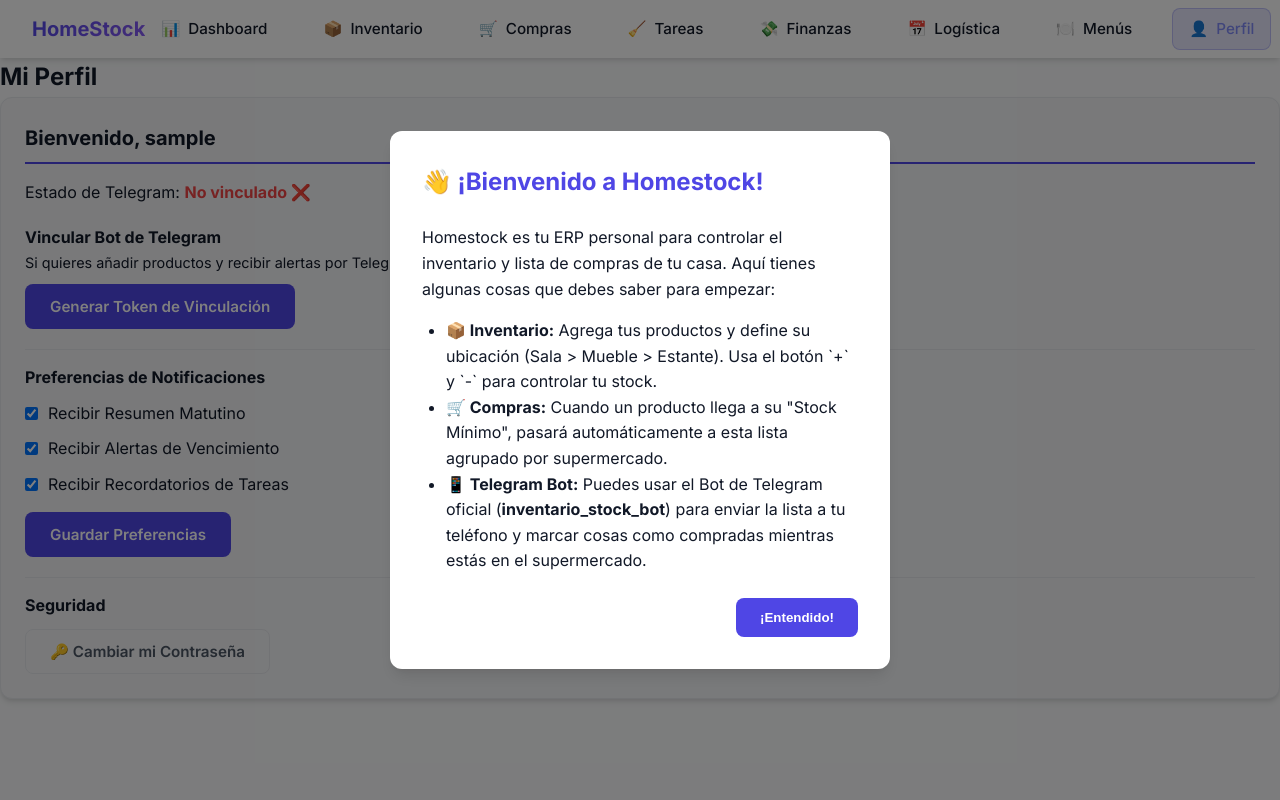
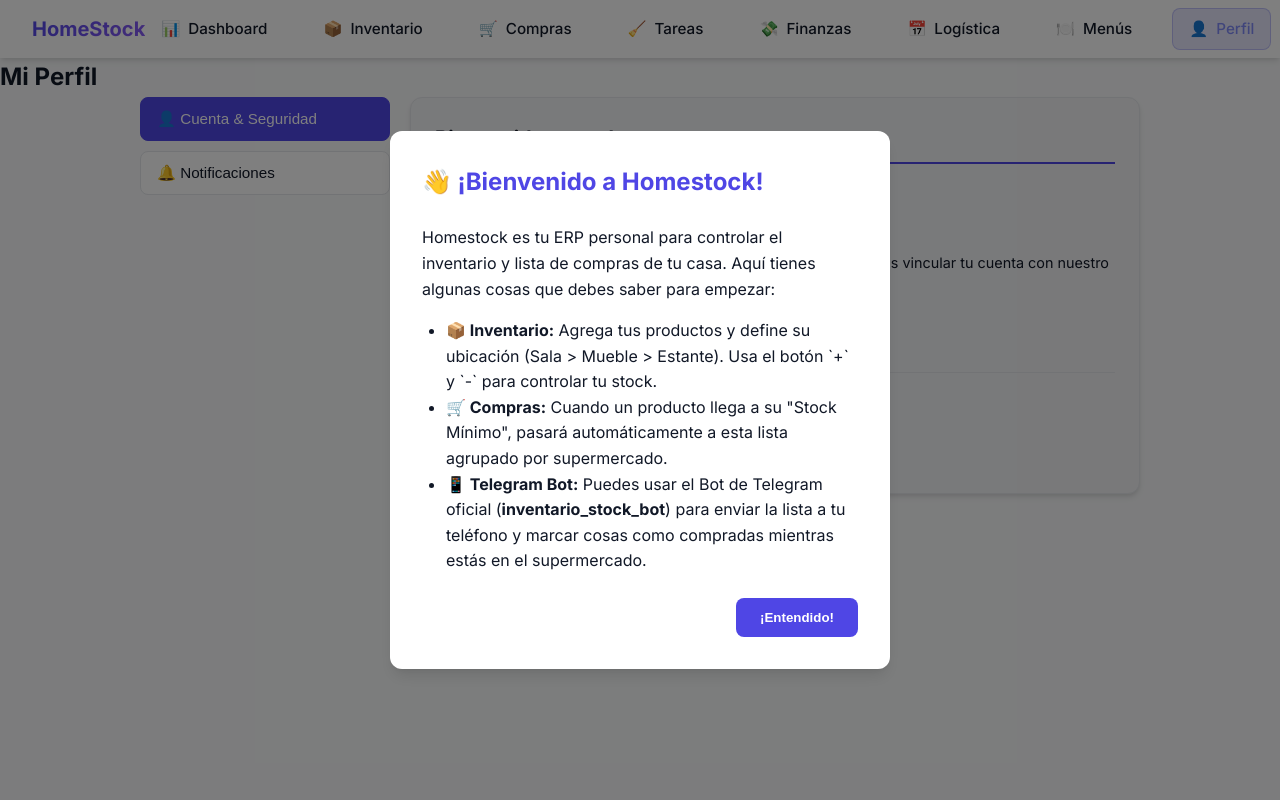
Before and after one commit to TomGarb/Inventario_Casa, a Flask app: page /perfil in a window 1280 px wide; the page is wider, and only the part inside the window is pictured. Run offline with Flask 3, Linux system fonts and the light colour scheme; the visitor is signed in with stand-in values (Sample User, id 1); some libraries are stand-ins or nearby versions.

Commit message:
Añadir diseño de perfil con pestañas y preferencias de notificaciones en la interfaz de usuario.

```diff
--- a/static/css/style.css
+++ b/static/css/style.css
@@ -504,3 +504,139 @@ select option {
     font-size: 1rem;
     border-radius: 4px;
 }
+
+/* =========================
+   PERFIL & TABS
+   ========================= */
+.perfil-container {
+    display: flex;
+    flex-direction: column;
+    gap: 20px;
+    max-width: 1000px;
+    margin: 0 auto;
+}
+
+@media (min-width: 768px) {
+    .perfil-container {
+        flex-direction: row;
+        align-items: flex-start;
+    }
+    .perfil-sidebar {
+        width: 250px;
+        flex-shrink: 0;
+        display: flex;
+        flex-direction: column;
+        gap: 10px;
+    }
+    .perfil-content {
+        flex-grow: 1;
+        min-width: 0;
+    }
+}
+
+.perfil-sidebar {
+    display: flex;
+    overflow-x: auto;
+    gap: 10px;
+    padding-bottom: 5px; /* for scrollbar on mobile */
+}
+
+.perfil-tab-btn {
+    padding: 12px 16px;
+    background: var(--card-bg);
+    border: 1px solid var(--border-color);
+    border-radius: var(--radius-md);
+    cursor: pointer;
+    font-size: 0.95rem;
+    font-weight: 500;
+    color: var(--text-primary);
+    text-align: left;
+    white-space: nowrap;
+    transition: all 0.2s ease;
+}
+
+.perfil-tab-btn:hover {
+    background: var(--col-bg);
+}
+
+.perfil-tab-btn.active {
+    background: var(--primary-color);
+    color: #ffffff;
+    border-color: var(--primary-color);
+}
+
+.tab-panel {
+    display: none;
+    animation: fadeIn 0.3s ease;
+}
+
+.tab-panel.active {
+    display: block;
+}
+
+@keyframes fadeIn {
+    from { opacity: 0; transform: translateY(5px); }
+    to { opacity: 1; transform: translateY(0); }
+}
+
+/* =========================
+   TOGGLE SWITCH (iOS Style)
+   ========================= */
+.toggle-container {
+    display: flex;
+    justify-content: space-between;
+    align-items: center;
+    padding: 10px 0;
+    cursor: pointer;
+}
+
+.toggle-label {
+    font-size: 0.95rem;
+    color: var(--text-primary);
+}
+
+.toggle-wrapper {
+    position: relative;
+    width: 50px;
+    height: 28px;
+}
+
+.toggle-input {
+    opacity: 0;
+    width: 0;
+    height: 0;
+    position: absolute;
+}
+
+.toggle-switch {
+    position: absolute;
+    cursor: pointer;
+    top: 0;
+    left: 0;
+    right: 0;
+    bottom: 0;
+    background-color: var(--border-color);
+    transition: .3s;
+    border-radius: 34px;
+}
+
+.toggle-switch:before {
+    position: absolute;
+    content: "";
+    height: 20px;
+    width: 20px;
+    left: 4px;
+    bottom: 4px;
+    background-color: white;
+    transition: .3s;
+    border-radius: 50%;
+    box-shadow: 0 2px 4px rgba(0,0,0,0.2);
+}
+
+.toggle-input:checked + .toggle-switch {
+    background-color: var(--primary-color);
+}
+
+.toggle-input:checked + .toggle-switch:before {
+    transform: translateX(22px);
+}
--- a/templates/views/perfil.html
+++ b/templates/views/perfil.html
@@ -5,6 +5,18 @@
     <h2>Mi Perfil</h2>
 </div>
 
+<div class="perfil-container">
+    <div class="perfil-sidebar">
+        <button class="perfil-tab-btn active" data-target="panel-cuenta">👤 Cuenta & Seguridad</button>
+        <button class="perfil-tab-btn" data-target="panel-notif">🔔 Notificaciones</button>
+        {% if current_user.is_admin %}
+        <button class="perfil-tab-btn" data-target="panel-admin">🤖 Config. Telegram</button>
+        {% endif %}
+    </div>
+
+    <div class="perfil-content">
+        <!-- Tab 1: Cuenta -->
+        <div id="panel-cuenta" class="tab-panel active">
             <div class="dash-card">
                 <h3 class="dash-header">Bienvenido, {{ current_user.username }}</h3>
                 <p>Estado de Telegram:
@@ -30,39 +42,7 @@
                         </code>
                         <p style="margin-top: 10px; font-size: 0.8rem; color: #aaa;">El token expira pronto y solo se puede usar una vez.</p>
                     </div>
-
-    <div style="margin-top: 20px; border-top: 1px solid var(--border-color); padding-top: 15px;">
-        <h4>Preferencias de Notificaciones</h4>
-        <form id="form-preferencias" style="display: flex; flex-direction: column; gap: 10px; margin-top: 10px;">
-            <label style="display: flex; align-items: center; gap: 10px;">
-                <input type="checkbox" id="pref-resumen" {% if current_user.recibir_resumen_matutino %}checked{% endif %}>
-                Recibir Resumen Matutino
-            </label>
-            <label style="display: flex; align-items: center; gap: 10px;">
-                <input type="checkbox" id="pref-vencimientos" {% if current_user.recibir_alertas_vencimiento %}checked{% endif %}>
-                Recibir Alertas de Vencimiento
-            </label>
-            <label style="display: flex; align-items: center; gap: 10px;">
-                <input type="checkbox" id="pref-tareas" {% if current_user.recibir_recordatorios_tareas %}checked{% endif %}>
-                Recibir Recordatorios de Tareas
-            </label>
-            <button type="button" class="btn btn-primary" onclick="guardarPreferencias()" style="width: fit-content; margin-top: 5px;">Guardar Preferencias</button>
-        </form>
                 </div>
-
-    {% if current_user.is_admin %}
-    <div style="margin-top: 20px; border-top: 1px solid var(--border-color); padding-top: 15px;">
-        <h4>Configuración del Sistema (Admin)</h4>
-        <div style="display: flex; flex-direction: column; gap: 10px; margin-top: 10px;">
-            <label>ID del Grupo de Telegram de la Casa:</label>
-            <p style="font-size: 0.85rem; color: #aaa; margin: 0;">
-                <em>¿Cómo obtenerlo?</em> Añade a <b>@RawDataBot</b> (o un bot similar) a tu grupo de la casa. Te enviará un mensaje con un campo <code>"chat": {"id": -100...}</code>. Copia ese número entero (incluyendo el signo menos si lo tiene) aquí. Una vez que lo tengas, puedes expulsar a @RawDataBot.
-            </p>
-            <input type="text" id="config-grupo-id" placeholder="Ej. -100123456789" style="padding: 8px; border-radius: 4px; border: 1px solid var(--border-color); background: var(--bg-darker); color: var(--text-color);">
-            <button type="button" class="btn btn-primary" onclick="guardarConfiguracionGlobal()" style="width: fit-content;">Guardar Configuración</button>
-        </div>
-    </div>
-    {% endif %}
 
                 <div style="margin-top: 20px; border-top: 1px solid var(--border-color); padding-top: 15px;">
                     <h4>Seguridad</h4>
@@ -71,10 +51,58 @@
             </div>
         </div>
 
+        <!-- Tab 2: Notificaciones -->
+        <div id="panel-notif" class="tab-panel">
+            <div class="dash-card">
+                <h3 class="dash-header">Preferencias de Notificaciones</h3>
+                <form id="form-preferencias" style="display: flex; flex-direction: column; gap: 15px; margin-top: 10px;">
+                    <label class="toggle-container">
+                        <span class="toggle-label">Recibir Resumen Matutino</span>
+                        <div class="toggle-wrapper">
+                            <input type="checkbox" id="pref-resumen" class="toggle-input" {% if current_user.recibir_resumen_matutino %}checked{% endif %}>
+                            <div class="toggle-switch"></div>
+                        </div>
+                    </label>
+                    <label class="toggle-container">
+                        <span class="toggle-label">Recibir Alertas de Vencimiento</span>
+                        <div class="toggle-wrapper">
+                            <input type="checkbox" id="pref-vencimientos" class="toggle-input" {% if current_user.recibir_alertas_vencimiento %}checked{% endif %}>
+                            <div class="toggle-switch"></div>
+                        </div>
+                    </label>
+                    <label class="toggle-container">
+                        <span class="toggle-label">Recibir Recordatorios de Tareas</span>
+                        <div class="toggle-wrapper">
+                            <input type="checkbox" id="pref-tareas" class="toggle-input" {% if current_user.recibir_recordatorios_tareas %}checked{% endif %}>
+                            <div class="toggle-switch"></div>
+                        </div>
+                    </label>
+                    <button type="button" class="btn btn-primary" onclick="guardarPreferencias()" style="width: fit-content; margin-top: 10px;">Guardar Preferencias</button>
+                </form>
+            </div>
+        </div>
+
+        <!-- Tab 3: Admin -->
         {% if current_user.is_admin %}
+        <div id="panel-admin" class="tab-panel">
+            <div class="dash-card">
+                <h3 class="dash-header">Configuración del Sistema</h3>
+                <div style="display: flex; flex-direction: column; gap: 10px; margin-top: 10px;">
+                    <label>ID del Grupo de Telegram de la Casa:</label>
+                    <details style="cursor: pointer; margin-bottom: 5px;">
+                        <summary style="font-weight: bold; color: var(--primary-color);">❔ Ayuda: Cómo obtener el ID</summary>
+                        <p style="font-size: 0.85rem; color: var(--text-secondary); margin-top: 10px; padding: 10px; background: var(--bg-darker); border-radius: 4px; border: 1px solid var(--border-color);">
+                            Añade a <b>@RawDataBot</b> (o un bot similar) a tu grupo de la casa. Te enviará un mensaje con un campo <code>"chat": {"id": -100...}</code>. Copia ese número entero (incluyendo el signo menos si lo tiene) aquí. Una vez que lo tengas, puedes expulsar a @RawDataBot.
+                        </p>
+                    </details>
+                    <input type="text" id="config-grupo-id" placeholder="Ej. -100123456789" style="padding: 10px; border-radius: 4px; border: 1px solid var(--border-color); background: var(--bg-darker); color: var(--text-color);">
+                    <button type="button" class="btn btn-primary" onclick="guardarConfiguracionGlobal()" style="width: fit-content;">Guardar Configuración</button>
+                </div>
+            </div>
+
             <div class="dash-card" style="margin-top: 20px;">
                 <div style="display: flex; justify-content: space-between; align-items: center; margin-bottom: 15px;">
-        <h3 class="dash-header" style="margin: 0;">Gestión de Usuarios (Admin)</h3>
+                    <h3 class="dash-header" style="margin: 0;">Gestión de Usuarios</h3>
                     <button class="btn btn-primary" onclick="openCreateUserModal()">Crear Nuevo Usuario</button>
                 </div>
 
@@ -95,7 +123,10 @@
                     </table>
                 </div>
             </div>
+        </div>
         {% endif %}
+    </div>
+</div>
 
 
 
```
Lines whose indentation alone changed are shown as unchanged.
